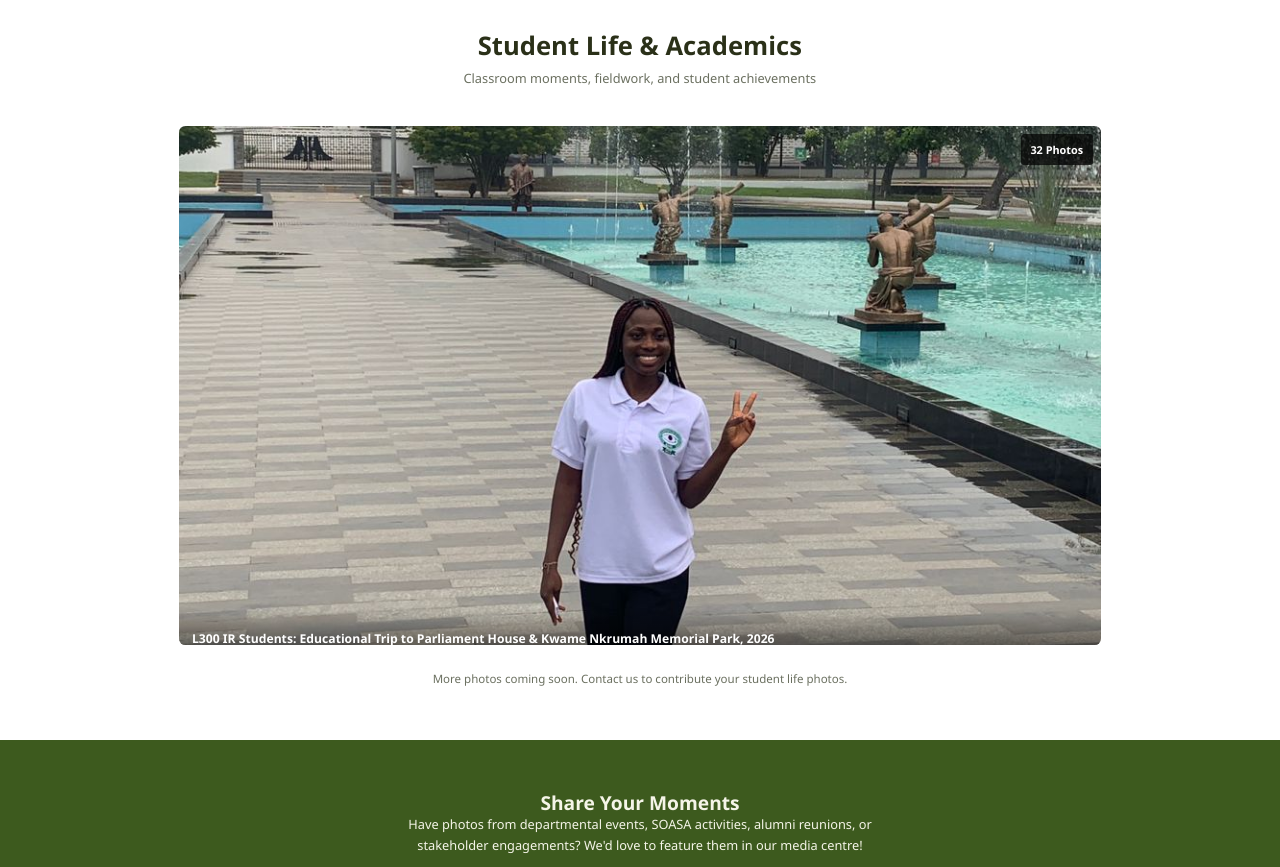
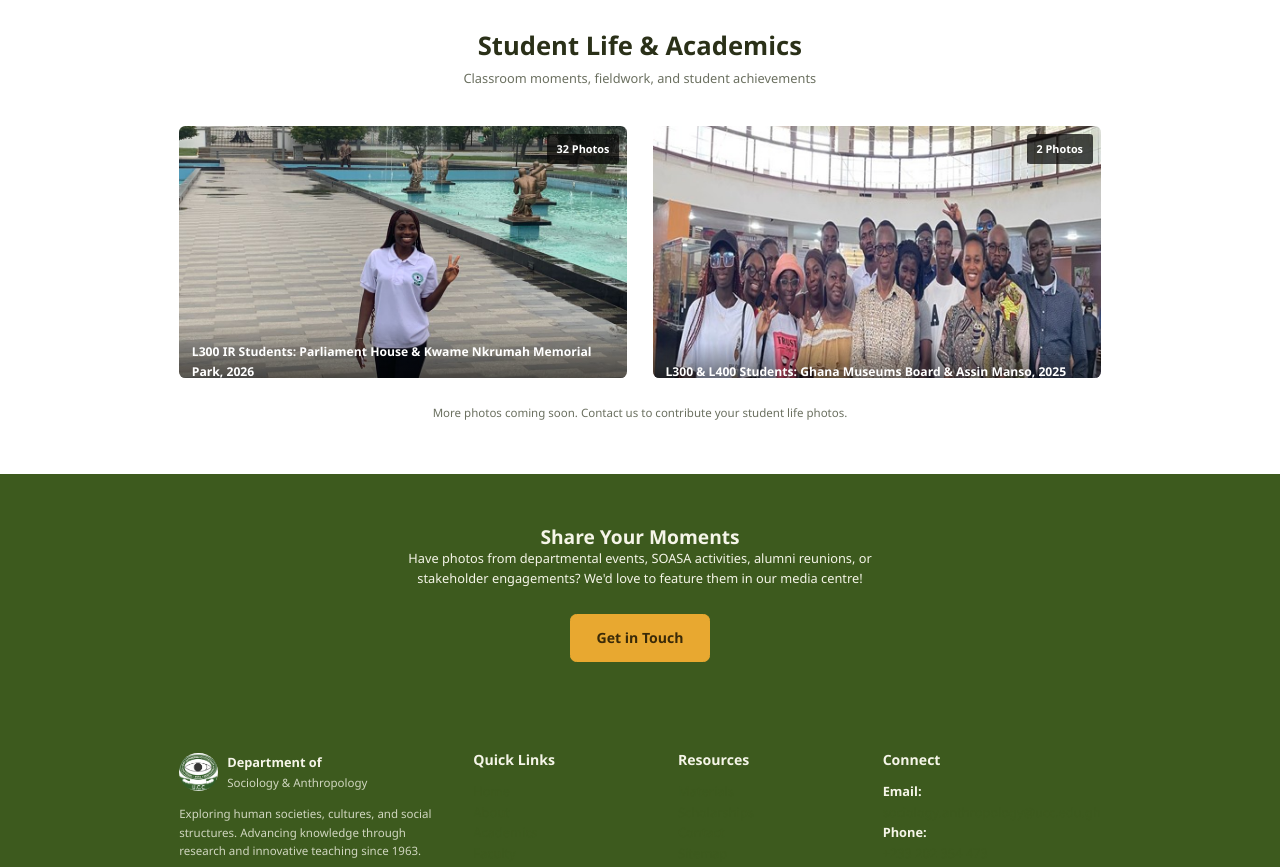
Before and after one commit to Den-cpu-dev/sociology-anthropology-ucc, a plain HTML site: page media.html in a window 1280 px wide. Shown: the part 2630-3497 px from the top of the page. Drawn offline with Linux system fonts and the light colour scheme.

Commit message:
Add Ghana Museums and Monuments Board gallery to Student Life & Academics
- Copy 2 museum trip images to assets/media/student-life/museums-trip/
- Change Student Life layout from grid-1 (single) to grid-2 (2-column)
- Add second gallery thumbnail alongside Parliament House trip
- Caption: 'L300 & L400 Students: Ghana Museums Board & Assin Manso, 2025'
- Add JavaScript array for museums-trip gallery with 2 images
- Update gallery trigger handler to support museums-trip gallery

```diff
--- a/media.html
+++ b/media.html
@@ -186,11 +186,16 @@
           <h2>Student Life &amp; Academics</h2>
           <p>Classroom moments, fieldwork, and student achievements</p>
         </div>
-        <div class="media-gallery grid-1">
+        <div class="media-gallery grid-2">
           <div class="media-item gallery-trigger" data-gallery="parliament-trip" style="cursor:pointer">
             <img src="assets/media/student-life/parliament-trip-001.jpg" alt="Educational Trip to Parliament House and Kwame Nkrumah Memorial Park, 2026" class="media-image">
-            <div class="media-caption">L300 IR Students: Educational Trip to Parliament House & Kwame Nkrumah Memorial Park, 2026</div>
+            <div class="media-caption">L300 IR Students: Parliament House & Kwame Nkrumah Memorial Park, 2026</div>
             <div style="position:absolute;top:10px;right:10px;background:rgba(0,0,0,0.7);color:#fff;padding:0.5rem 0.75rem;border-radius:4px;font-size:0.85rem;font-weight:600">32 Photos</div>
+          </div>
+          <div class="media-item gallery-trigger" data-gallery="museums-trip" style="cursor:pointer">
+            <img src="assets/media/student-life/museums-trip/museums-trip-001.jpg" alt="Visit to Ghana Museums and Monuments Board" class="media-image">
+            <div class="media-caption">L300 & L400 Students: Ghana Museums Board & Assin Manso, 2025</div>
+            <div style="position:absolute;top:10px;right:10px;background:rgba(0,0,0,0.7);color:#fff;padding:0.5rem 0.75rem;border-radius:4px;font-size:0.85rem;font-weight:600">2 Photos</div>
           </div>
         </div>
         <p class="text-center text-muted" style="margin-top:2rem;font-size:0.9rem">More photos coming soon. Contact us to contribute your student life photos.</p>
@@ -332,6 +337,12 @@
       { src: 'assets/media/student-life/parliament-trip-032.jpg', alt: 'Parliament Trip Photo 32' }
     ];
 
+    // Ghana Museums and Monuments Board & Assin Manso Trip - 2 images
+    const museumsTrip = [
+      { src: 'assets/media/student-life/museums-trip/museums-trip-001.jpg', alt: 'Ghana Museums Board Photo 1' },
+      { src: 'assets/media/student-life/museums-trip/museums-trip-002.jpg', alt: 'Ghana Museums Board Photo 2' }
+    ];
+
     // Freshers Orientation Gallery - 8 images
     const freshersOrientation = [
       { src: 'assets/media/stakeholder/freshers/freshers-001.jpg', alt: 'Freshers Orientation Photo 1' },
@@ -383,6 +394,8 @@
           currentGallery = freshersOrientation;
         } else if (galleryName === 'parliament-trip') {
           currentGallery = parliamentTrip;
+        } else if (galleryName === 'museums-trip') {
+          currentGallery = museumsTrip;
         }
         currentImageIndex = 0;
         showGalleryModal();
```
Also changed, not shown: assets/media/student-life/museums-trip/museums-trip-001.jpg (added), assets/media/student-life/museums-trip/museums-trip-002.jpg (added).
